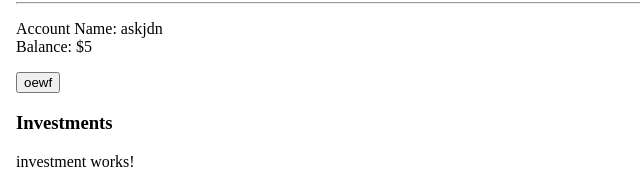
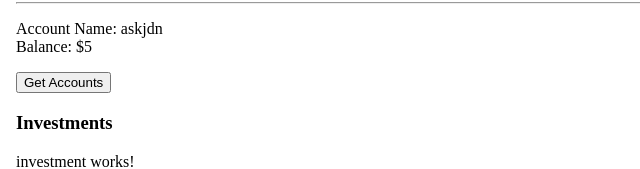
Before and after one commit to LuCheng9712/PortfolioManagerFrontEnd, an Angular app: page /assets in a window 1280 px wide. Shown: the part 176-345 px from the top of the page, without its empty margins (0-640 px from the left). Built offline with nearby package versions, Linux system fonts and the light colour scheme; no server answers.

Commit message:
pushing for merge to master

```diff
--- a/src/app/assets/assets.component.html
+++ b/src/app/assets/assets.component.html
@@ -5,7 +5,8 @@
 [name]='item.name'
 [amount]='item.amount'>
 </app-cashaccount>
-<button (click)=getAllCashAcc()>oewf</button>
+<button (click)=getAllCashAcc()>Get Accounts</button>
+
 
 <h3>Investments</h3>
 <app-investment></app-investment>
```
